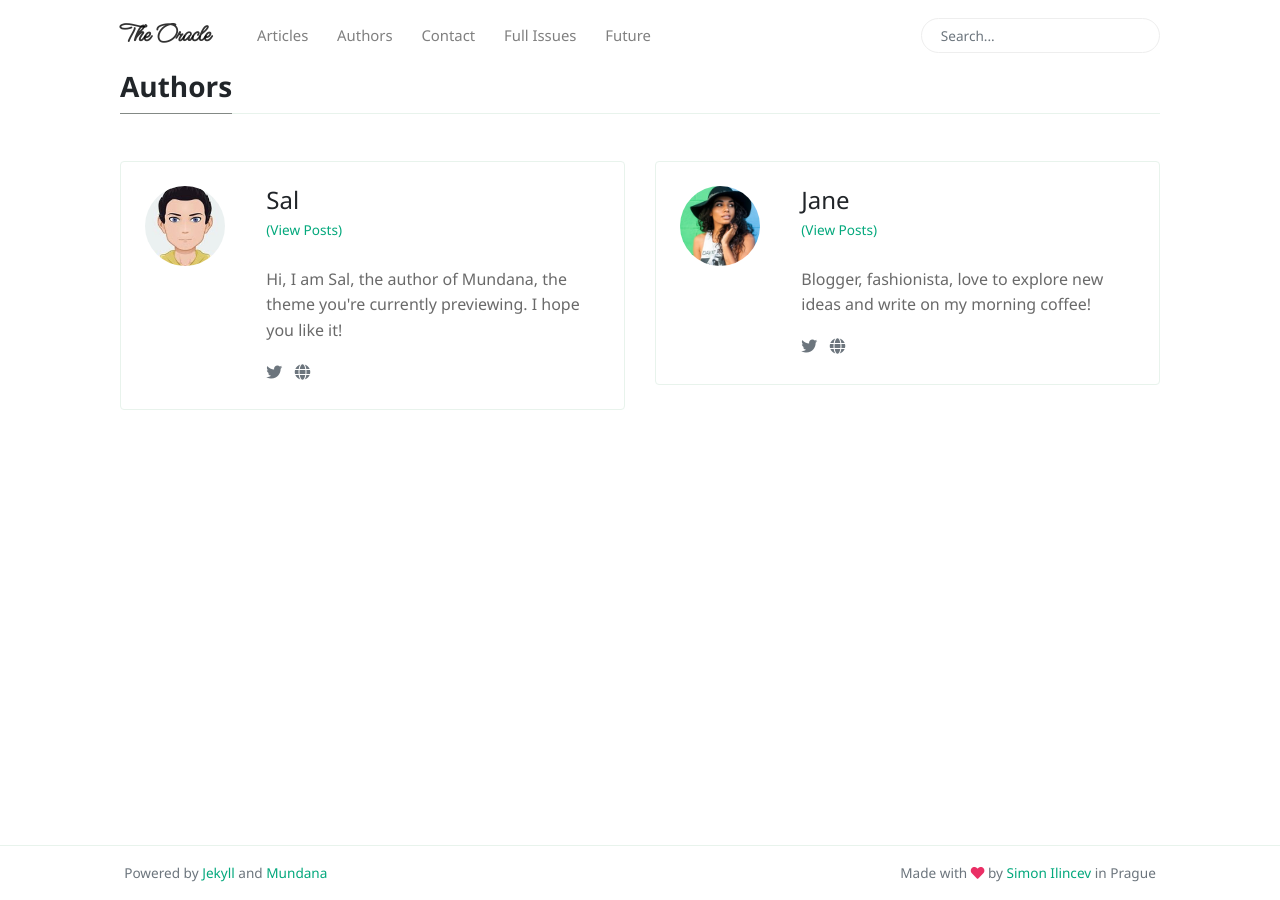
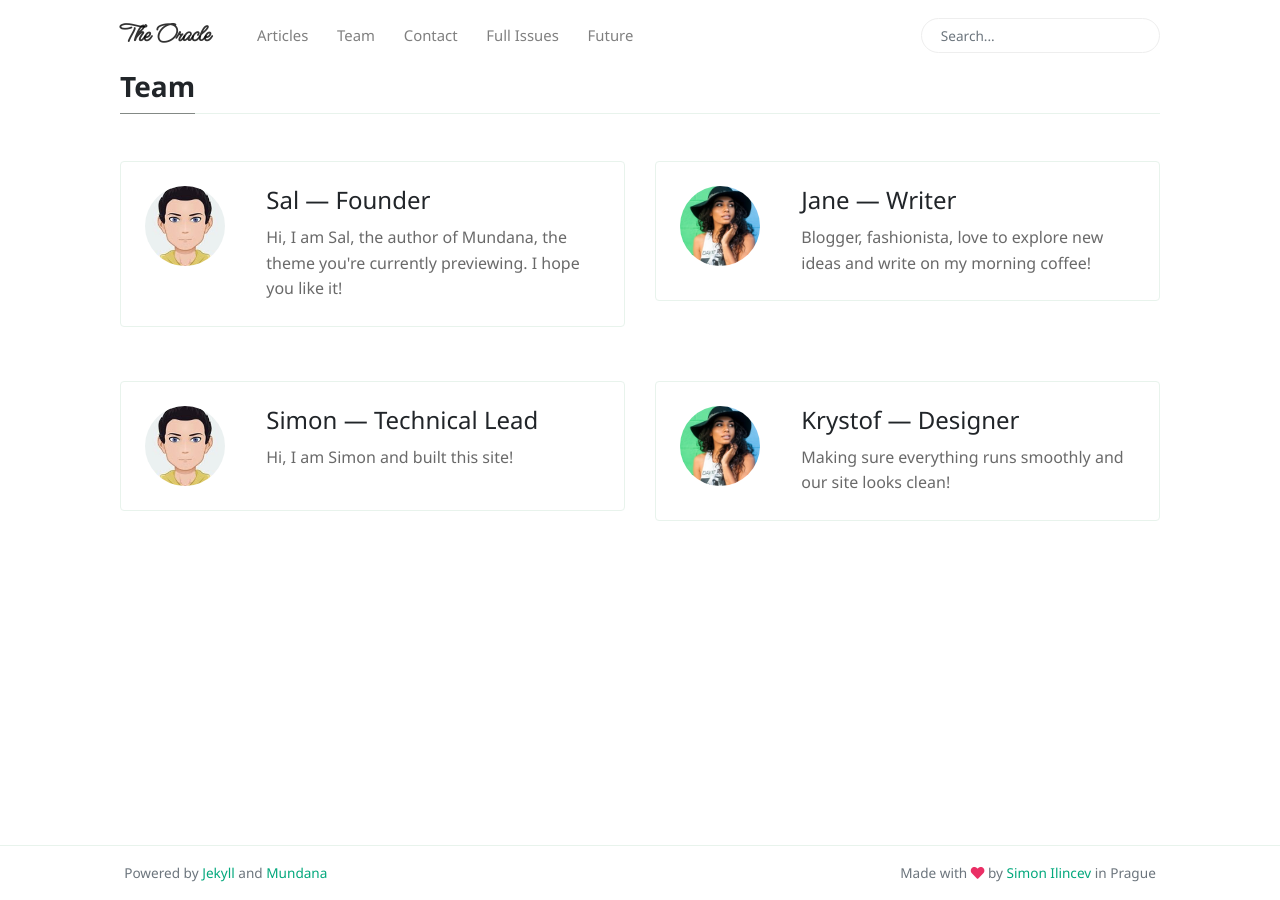
Before and after one commit to Oracle-Mag/oracle-mag, a Jekyll site: the page built from _pages/authors-list.html, in a window 1280 px wide. Built offline with Jekyll 4.4.1, drawn with Linux system fonts in a browser that asks for light colours; nearby versions of some CDN libraries.

Commit message:
team list styling

```diff
--- a/_config.yml
+++ b/_config.yml
@@ -25,7 +25,8 @@ authors:
       avatar:         /assets/images/avatar1.jpg
       bio:            "Hi, I am Sal, the author of Mundana, the theme you're currently previewing. I hope you like it!"
       email:          wowthemesnet@gmail.com
-      twitter:        https://twitter.com/wowthemesnet
+      is_writer:      true
+      role:           Founder
 
     jane:
       name:           Jane
@@ -33,7 +34,27 @@ authors:
       avatar:         /assets/images/avatar2.jpg
       bio:            "Blogger, fashionista, love to explore new ideas and write on my morning coffee!"
       email:          fakemail@gmail.com
-      twitter:        https://twitter.com/wowthemesnet
+      is_writer:      true
+      role:           Writer
+
+other_team_members:
+    simon:
+      name:           Simon
+      site:           https://www.wowthemes.net
+      avatar:         /assets/images/avatar1.jpg
+      bio:            "Hi, I am Simon and built this site!"
+      email:          wowthemesnet@gmail.com
+      is_writer:      false
+      role:           Technical Lead
+
+    krystof:
+      name:           Krystof
+      site:           https://www.wowthemes.net
+      avatar:         /assets/images/avatar2.jpg
+      bio:            "Making sure everything runs smoothly and our site looks clean!"
+      email:          fakemail@gmail.com
+      is_writer:      false
+      role:           Designer
 
 # Defaults
 defaults:
--- a/_includes/menu-header.html
+++ b/_includes/menu-header.html
@@ -4,7 +4,7 @@
 <a class="nav-link" href="{{site.baseurl}}/articles">Articles</a>
 </li>
 <li class="nav-item">
-<a class="nav-link" href="{{site.baseurl}}/authors-list">Authors</a>
+<a class="nav-link" href="{{site.baseurl}}/team">Team</a>
 </li>
 <li class="nav-item">
 <a class="nav-link" href="{{site.baseurl}}/contact">Contact</a>
--- a/_layouts/post.html
+++ b/_layouts/post.html
@@ -22,8 +22,6 @@ layout: default
             <img class="rounded-circle" src="{{site.url}}{{site.baseurl}}/{{author.avatar}}" alt="{{author.name}}"
               width="70" />
             {% endif %}
-            <small class="ml-3"> {{ author.name }} <span><a target="_blank" href="{{ author.twitter }}"
-                  class="btn btn-outline-success btn-sm btn-round ml-1">Follow</a></span>
               <span class="text-muted d-block mt-1">{{ page.date | date: '%b %d, %Y' }} · {% include meta-read-time.html
                 %}</span>
             </small>
@@ -125,9 +123,7 @@ layout: default
           {% endif %}
         </div>
         <div class="col-md-10">
-          <h5 class="font-weight-bold">Written by {{ author.name }} {% if author.twitter %}<span><a target="_blank"
-                href="{{ author.twitter }}" class="btn btn-outline-success btn-sm btn-round ml-2">Follow</a></span>{%
-            endif %}</h5>
+          <h5 class="font-weight-bold">Written by {{ author.name }}</h5>
           {{ author.bio }}
         </div>
       </div>
--- a/_pages/authors-list.html
+++ b/_pages/authors-list.html
@@ -1,33 +1,55 @@
 ---
-title: "Authors"
+title: "Team"
 layout: default
-permalink: "/authors-list"
+permalink: "/team"
 ---
 
 <div class="container">
   <h3 class="font-weight-bold spanborder"><span>{{page.title}}</span></h3>
   <div class="row gap-y listrecent listrecent listauthor">
+    {% assign i = 0 %}
     {% for author in site.authors %}
-        <div class="col-lg-6 mb-4">
+    {% assign moduloval = i | modulo: 2 %}
+    <div class="col-lg-6 mb-4" data-aos="{% if moduloval == 0 %}fade-right{% else %}fade-left{% endif %}"
+      data-aos-delay="{% if i < 6 %}{{ i | times: 100 }}{% elsif moduloval == 0%}0{% else %}200{% endif %}"
+      data-aos-offset="50">
       <div class="p-4 border rounded">
         <div class="row">
-            <div class="col-md-3 mb-4 mb-md-0"><img alt="{{ author[1].name }}" src="{{site.baseurl}}{{ author[1].avatar }}" class="rounded-circle" height="80" width="80"></div>
+          <div class="col-md-3 mb-4 mb-md-0"><img alt="{{ author[1].name }}"
+              src="{{site.baseurl}}{{ author[1].avatar }}" class="rounded-circle" height="80" width="80"></div>
           <div class="col-md-9">
-            <a href="{{site.baseurl}}/author-{{ author[1].name | slugify }}">
-            <h4 class="text-dark mb-0"> {{ author[1].name }} </h4>
-            <small class="d-inline-block mt-1 mb-3 font-weight-normal">(View Posts)</small>
+              {% if author[1].is_writer == true %}<a href="{{site.baseurl}}/author-{{ author[1].name | slugify }}">{% endif %}
+              <h4 class="text-dark mb-0" style="font-weight: 400"> {{ author[1].name }} — {{ author[1].role }} </h4>
               <div class="excerpt">{{ author[1].bio }}</div>
             </a>
-            <div class="icon-block mt-3 d-flex justify-content-between">
-            <div>
-            <a target="_blank" href="{{ author[1].twitter }}"><i class="fab fa-twitter text-muted" aria-hidden="true"></i></a>  &nbsp;
-            <a target="_blank" href="{{ author[1].site }}"><i class="fa fa-globe text-muted" aria-hidden="true"></i></a> &nbsp;
           </div>
         </div>
       </div>
     </div>
+    {% assign i = i | plus: 1 %}
+    {% endfor %}
+
+    <!-- now for the rest of the team... -->
+    {% assign j = 0 %}
+    {% for member in site.other_team_members %}
+    {% assign moduloval = j | modulo: 2 %}
+    <div class="col-lg-6 mb-4" data-aos="{% if moduloval == 0 %}fade-right{% else %}fade-left{% endif %}"
+      data-aos-delay="{% if moduloval == 0%}0{% else %}200{% endif %}"
+      data-aos-offset="50">
+      <div class="p-4 border rounded">
+        <div class="row">
+          <div class="col-md-3 mb-4 mb-md-0"><img alt="{{ member[1].name }}"
+              src="{{site.baseurl}}{{ member[1].avatar }}" class="rounded-circle" height="80" width="80"></div>
+          <div class="col-md-9">
+            {% if author[1].is_writer == true %}<a href="{{site.baseurl}}/member-{{ member[1].name | slugify }}">{% endif %}
+              <h4 class="text-dark mb-0" style="font-weight: 400"> {{ member[1].name }} — {{ member[1].role }} </h4>
+              <div class="excerpt">{{ member[1].bio }}</div>
+            </a>
           </div>
         </div>
+      </div>
+    </div>
+    {% assign j = j | plus: 1 %}
     {% endfor %}
   </div>
 </div>
--- a/index.html
+++ b/index.html
@@ -42,7 +42,7 @@ description: "The official Park Lane International School student magazine."
               wanted to share our opinions, advice, and knowledge on a range of topics. We will write about fun topics,
               like advice, TV shows, books, scary stories, and unsolved mysteries, or more serious topics like current
               affairs and bizarre science.</p>
-            <a href="/authors" class="link-fancy">Meet the team
+            <a href="/team" class="link-fancy">Meet the team
             </a>
           </div>
 
```
Also changed, not shown: _pages/about.md (deleted, +0 -8 lines), _pages/full-issues.md (added, +19 -0 lines). Lines whose indentation alone changed are shown as unchanged.
